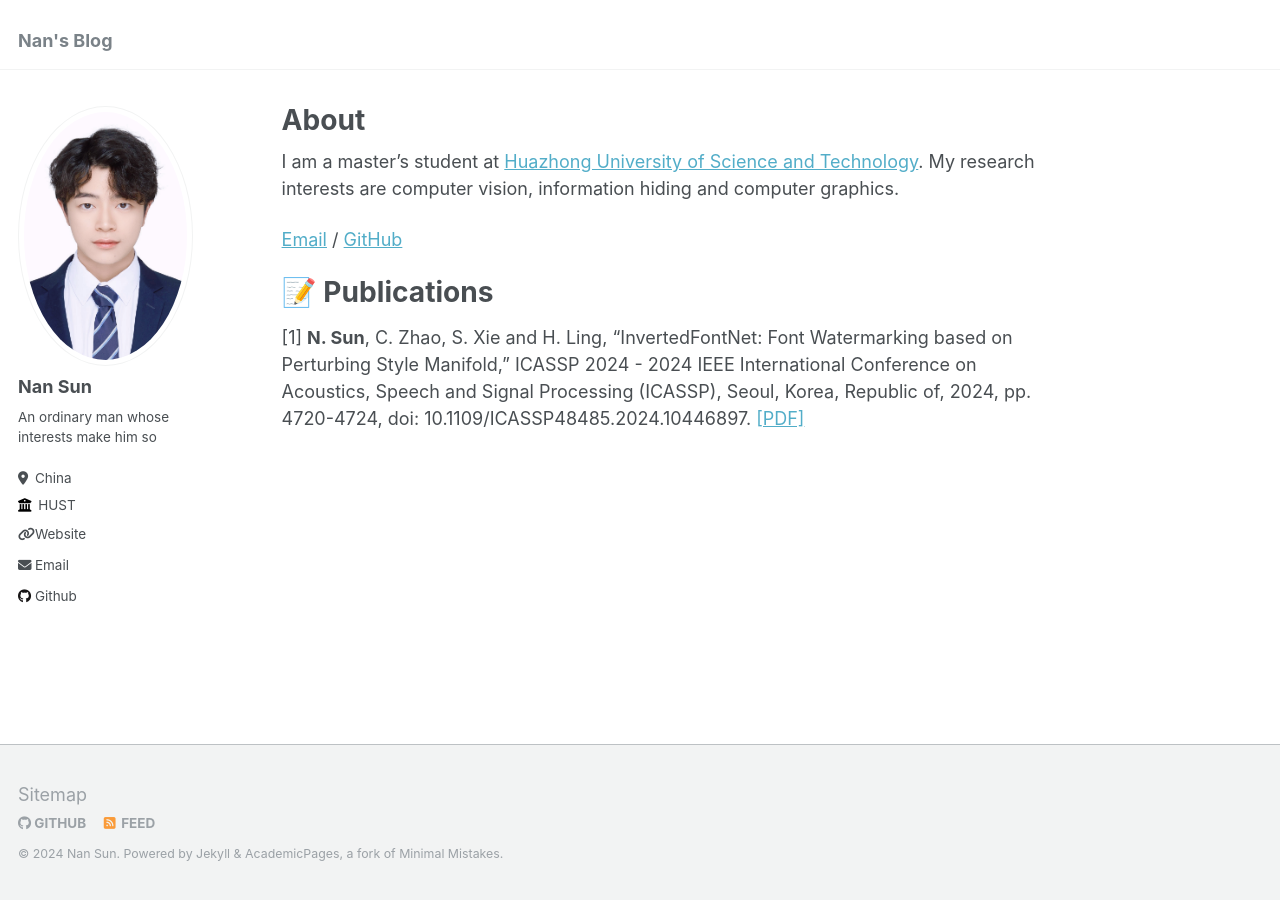
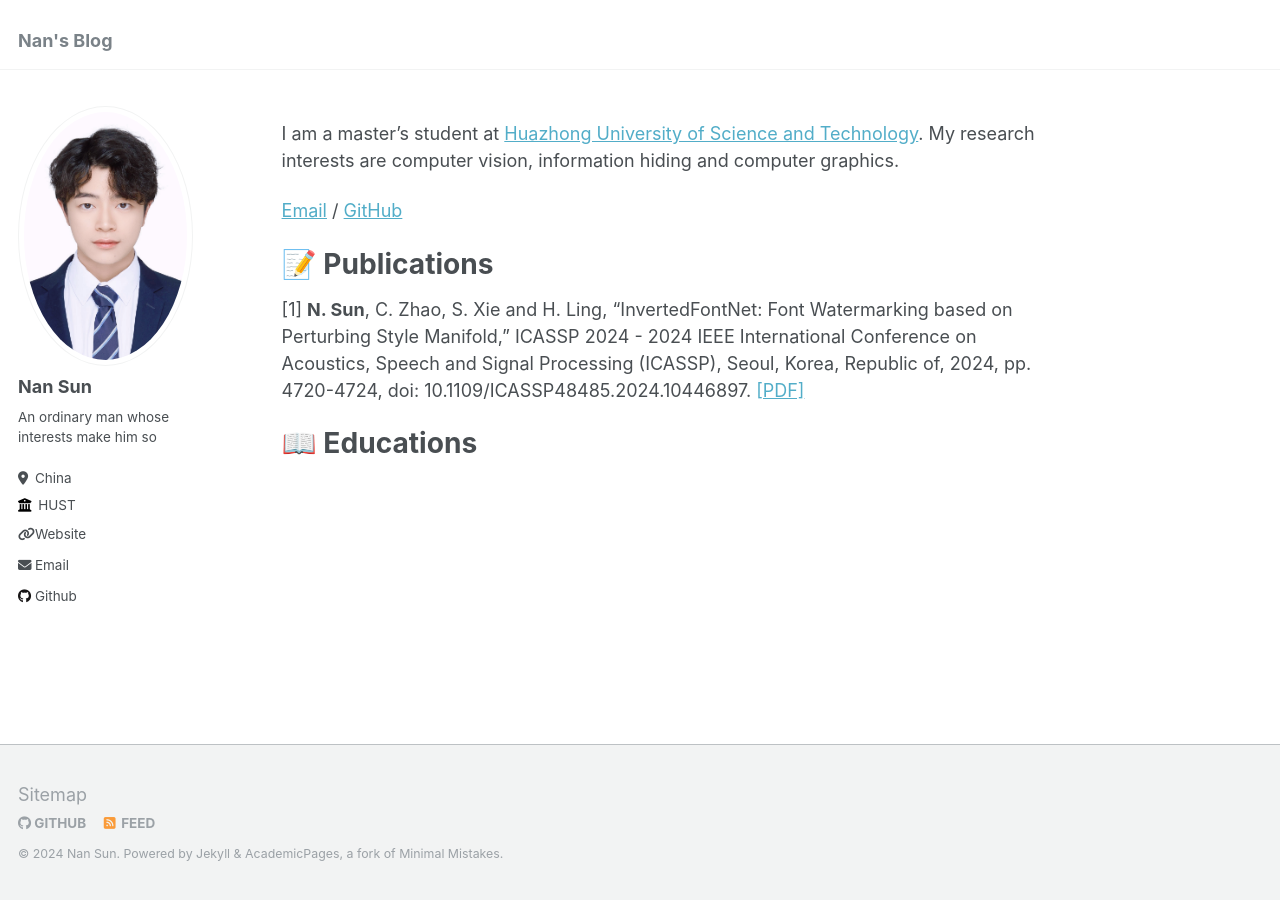
Before and after one commit to FALLANGELZOU/fallangelzou.github.io, a Jekyll site: the page built from _pages/about.md, in a window 1280 px wide. Built offline with Jekyll 4.4.1, drawn with Linux system fonts in a browser that asks for light colours.

Commit message:
add education

```diff
--- a/_pages/about.md
+++ b/_pages/about.md
@@ -1,6 +1,6 @@
 ---
 permalink: /
-title: "About"
+title: ""
 author_profile: true
 redirect_from:
   - /about/
@@ -14,3 +14,5 @@ I am a master's student at [Huazhong University of Science and Technology](https
 
 # 📝 Publications
 [1] **N. Sun**, C. Zhao, S. Xie and H. Ling, "InvertedFontNet: Font Watermarking based on Perturbing Style Manifold," ICASSP 2024 - 2024 IEEE International Conference on Acoustics, Speech and Signal Processing (ICASSP), Seoul, Korea, Republic of, 2024, pp. 4720-4724, doi: 10.1109/ICASSP48485.2024.10446897. [\[PDF\]](https://ieeexplore.ieee.org/document/10446897)
+
+# 📖 Educations
```
